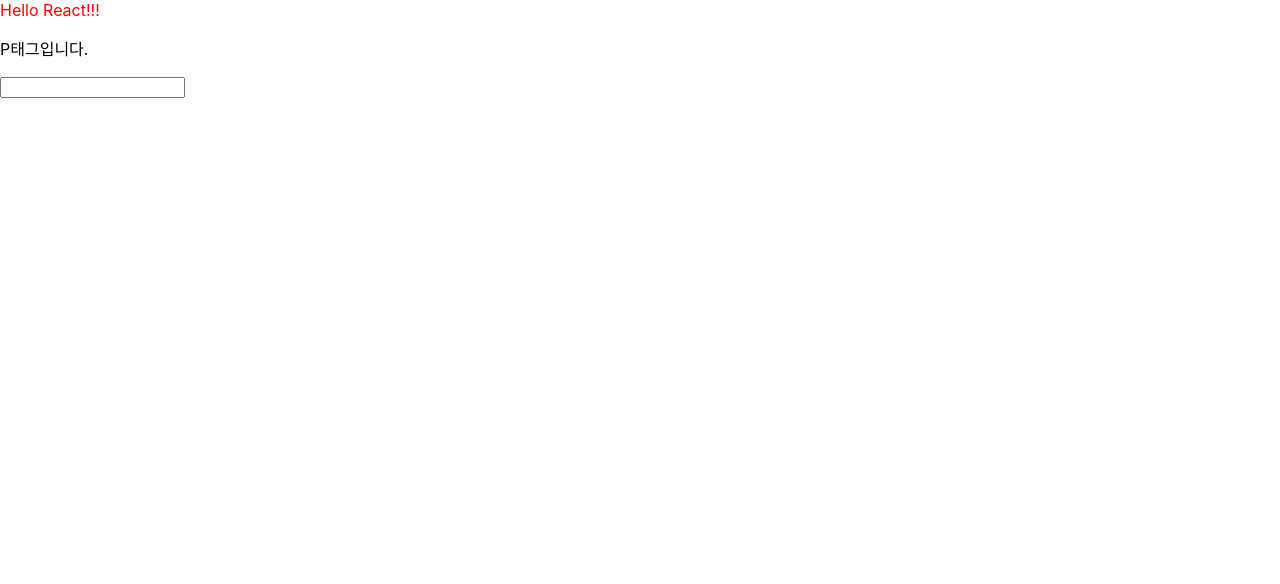
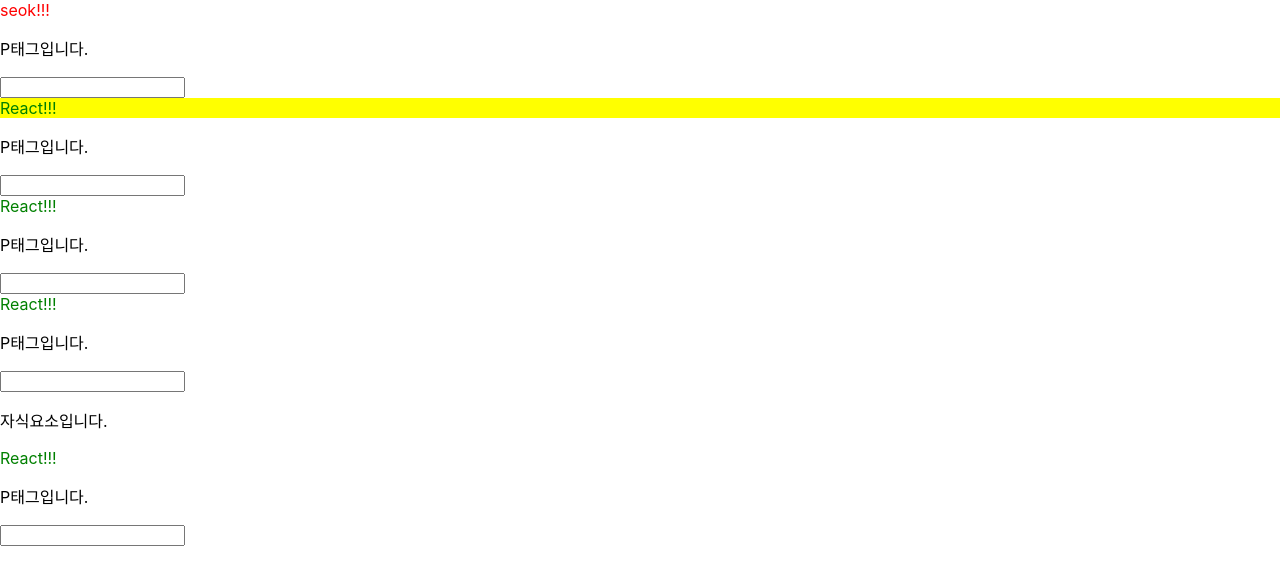
Before and after one commit to wizarddennis/20230128_react, a React (Create React App) app in the folder learn-react/: page / in a window 1280 px wide. Shown: the top 584 px of the page. Built offline with nearby package versions, Linux system fonts and the light colour scheme.

Commit message:
props 사용법 추가
props 사용법 추가

```diff
--- a/learn-react/src/App.js
+++ b/learn-react/src/App.js
@@ -2,7 +2,17 @@
 import Hello from "./component/Hello"; //확장자 jsx 를 붙여도 되고, 안붙여도 된다.
 
 function App() {
-  return <Hello></Hello>;
+  return (
+    <>
+      <Hello title="seok" color="red" />
+      <Hello backgroundColor="yellow" />
+      <Hello />
+      <Hello>
+        <p>자식요소입니다.</p>
+      </Hello>
+      <Hello />
+    </>
+  );
 }
 
 export default App;
--- a/learn-react/src/component/Hello.jsx
+++ b/learn-react/src/component/Hello.jsx
@@ -1,4 +1,4 @@
-function Hello() {
+function Hello({ title, color, backgroundColor, children }) {
   /*
         JSX(JavaScript and XML)
         - JS 코드를 HTML 구조에 맞게 작성하기 위해 쓰는 문법.
@@ -15,22 +15,38 @@
              => background-color 처럼 여러 단어의 속성은 카멜케이스로 작성한다. 자바스크립트라 마이너스(빼기) 로 인식되는것을 방지하기 위해서.
         - 이벤트 바인딩은 onClick처럼 카멜 케이스를 사용한다.
         - jsx 도 JS 코드기에 변수에 저정할 수 있다. 예) 아래 element 변수
+
+        파라미터 키(이름)값과 전달받을 변수명이 동일하면 하나만 쓸 수 있다.  예) 아래 참조..
+        style={{ color: color, backgoundColor: "#eee" }} ==> style={{ color, backgoundColor: "#eee" }} 쓸수 있다.
+
+        사용자 지정 컴포넌트의 여는 태그와 닫는 태그 사이의 내용(자식)은 props.children 으로 넘어온다.
+        props에 children 이 자동으로 포함되므로, 반드시 children 으로 사용해야함..(예약어임)
+        => 복잡한건 자식요소로 넣어라....
+
+        props 에서 넘겨주지 않는 값들을 디폴트 처리하고 싶으면... 컴포넌트명.defaultProps 를 사용해라
         */
-  const title = "Hello React";
+
+  //  console.log(props);
+  //   const { title } = props; // 비구조화 할당하기 위해서...{props.title} 사용하는걸 간략히 쓰고싶어서....
+  //const title = "Hello React";
   const element = <p>P태그입니다.</p>;
   return (
     <>
-      <div
-        style={{ color: "red", backgoundColor: "#eee" }}
-        onClick={() => alert("click")}
-      >
+      <div style={{ color, backgroundColor }} onClick={() => alert("click")}>
         {title + "!!!"}
       </div>
       {element}
       <p></p>
       <input type="text" />
+      {children}
     </>
   );
 }
 
+// property 가 updefined 되었을때, 즉 props 가 전달되어지지 않았을때, 기본 적용할 값들...
+Hello.defaultProps = {
+  title: "React",
+  color: "green",
+};
+
 export default Hello;
--- a/learn-react/src/index.js
+++ b/learn-react/src/index.js
@@ -1,17 +1,11 @@
-import React from 'react';
-import ReactDOM from 'react-dom/client';
-import './index.css';
-import App from './App';
-import reportWebVitals from './reportWebVitals';
+import React from "react";
+import ReactDOM from "react-dom/client";
+import "./index.css";
+import App from "./App";
 
-const root = ReactDOM.createRoot(document.getElementById('root'));
-root.render(
-  <React.StrictMode>
-    <App />
-  </React.StrictMode>
-);
+const root = ReactDOM.createRoot(document.getElementById("root"));
+root.render(<App />);
 
 // If you want to start measuring performance in your app, pass a function
 // to log results (for example: reportWebVitals(console.log))
 // or send to an analytics endpoint. Learn more: https://bit.ly/CRA-vitals
-reportWebVitals();
```
